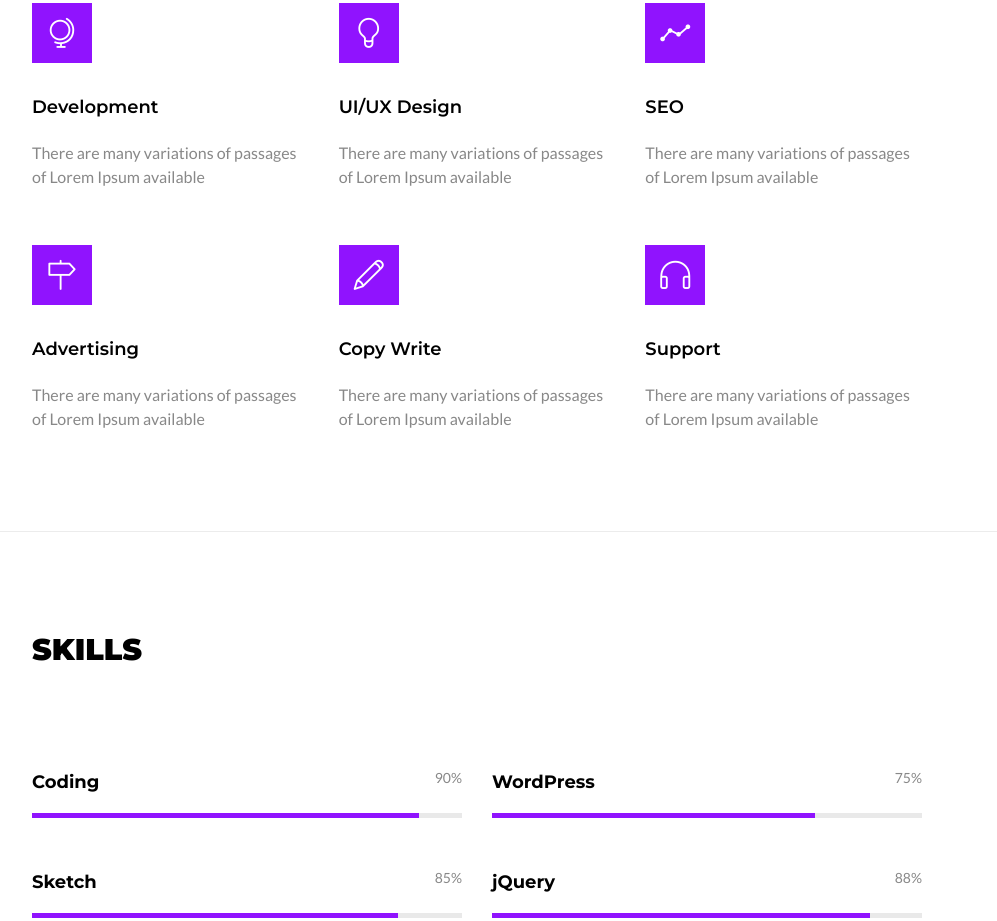
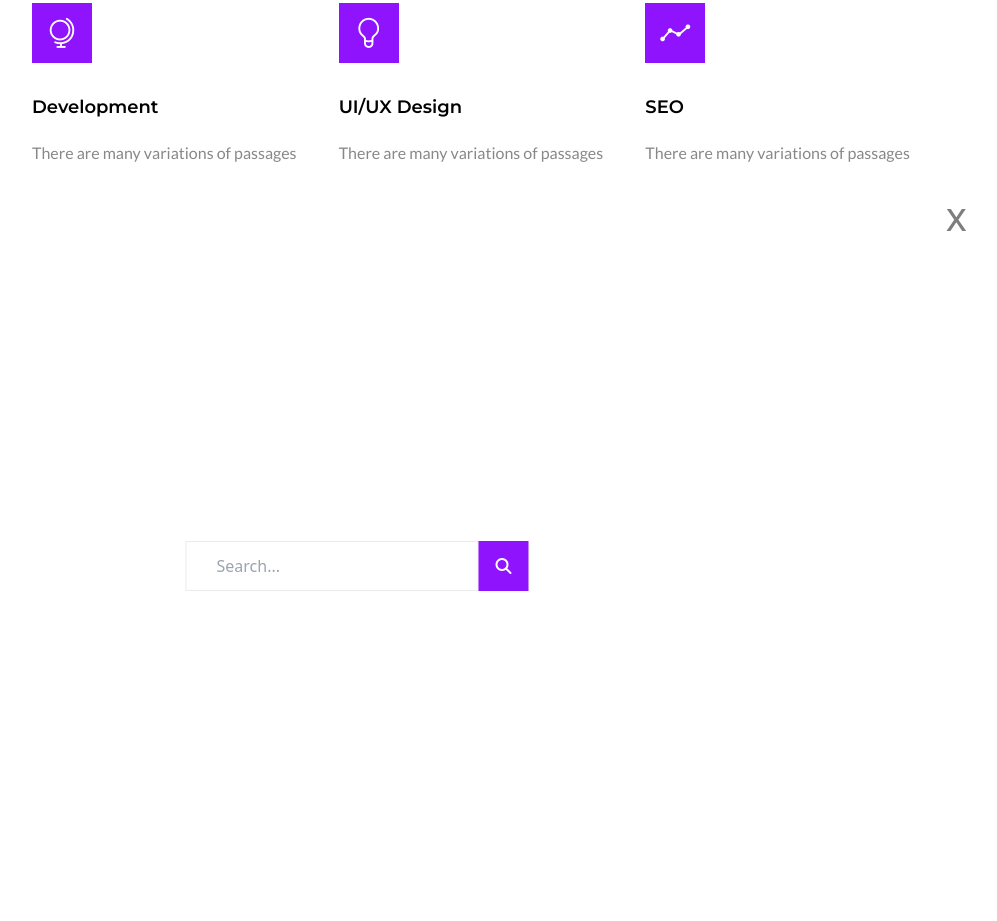
Before and after one commit to ngdinhan/cv-tail, a website built with Vite: page index.html in a window 1280 px wide. Shown: the part 1034-1955 px from the top of the page, without its empty margins (283-1280 px from the left). Built offline with nearby package versions, Linux system fonts and the light colour scheme; a script that the page names is missing.

Commit message:
add function search popup

```diff
--- a/index.html
+++ b/index.html
@@ -29,6 +29,42 @@
   </head>
 
   <body class="bg-regal-white text-base overflow-x-hidden">
+
+    <!-- preloader start -->
+    <div class="" id="preloader">
+
+    </div>
+    <!-- preloader end -->
+
+    <!-- search-popup start -->
+    <div class="search-popup bg-regal-white h-screen fixed top-0 w-full z-2">
+      <button type="button" class="close float-right text-2xl font-bold leading-1 text-regal-black opacity-0.5" aria-label="Close">
+        <span aria-hidden="true">x</span>
+      </button>
+      <form
+        class="form-inline search-form flex items-center absolute left-1/2 top-1/2 mb-48"
+        role="search"
+        method="get"
+        id="searchform"
+        action=""
+      >
+        <input
+          class="form-control block rounded-none w-full h-50 py-10 px-30 text-base font-light leading-1.6 text-regal-black-0 bg-regal-white bg-none border-1 border-solid border-regal-gr-w shadow-none"
+          type="text"
+          aria-label="Search"
+          name="s"
+          id="search-full"
+          placeholder="Search..."
+          value=""
+          required=""
+        />
+        <button class="search h-50 w-50 bg-regal-purple text-regal-white border-0" type="submit">
+          <i class="fas fa-search"></i>
+        </button>
+      </form>
+    </div>
+    <!-- search-popup end -->
+
     <!-- mobile header start -->
     <header
       class="mobile-header bg-regal-white border-1 border-solid border-regal-gr-w py-10 px-0 block lg:hidden"
@@ -412,7 +448,7 @@
               Experience
             </h2>
             <div class="grid grid-cols-1 md:grid-cols-2 gap-x-30">
-              <div class="relative md:h-690 lg:h-620">
+              <div class="relative">
                 <div
                   class="relative pl-50 mb-100 w-full bg-inherit after:content-[''] after:absolute after:w-9 after:h-9 after:left-0 after:bg-regal-purple after:top-7 after:z-1"
                 >
@@ -472,7 +508,7 @@
                 ></span>
               </div>
 
-              <div class="relative md:h-690 lg:h-620">
+              <div class="relative">
                 <div
                   class="relative pl-50 mb-100 w-full bg-inherit after:content-[''] after:absolute after:w-9 after:h-9 after:left-0 after:bg-regal-purple after:top-7 after:z-1"
                 >
--- a/src/input.css
+++ b/src/input.css
@@ -14,6 +14,58 @@
         padding-bottom: 100px;
         position: relative;
     }
+
+    /* search-popup start */
+    .search-popup{
+        transition: all 0.7s ease-in-out;
+        transform: translateY(150%);
+        -webkit-transition: all 0.7s ease-in-out;
+        -moz-transition: all 0.7s ease-in-out;
+        -webkit-transform: translateY(150%);
+        -moz-transform: translateY(150%);
+        -ms-transform: translateY(150%);
+        -o-transform: translateY(150%);
+    }
+    .search-popup.open{
+        transform: translateY(0);
+        -webkit-transform: translateY(0);
+        -moz-transform: translateY(0);
+        -ms-transform: translateY(0);
+        -o-transform: translateY(0);
+    }
+    .close{
+        text-shadow:0 1px 0 #fff;
+    }
+    /* button.close{
+        padding:0;
+        background-color: transparent;
+        border:0;
+        -webkit-appearance: none;
+        -moz-appearance: none;
+        appearance: none;
+    } */
+    button.close{
+        font-size:2.5rem;
+        margin-top:30px;
+        margin-right:30px;
+        font-weight:400;
+    }
+    .close:not(:disabled):not(.disable){
+        cursor:pointer;
+    }
+    .form-inline{
+        flex-flow: row wrap;
+        display: -ms-flexbox;
+        -ms-flex-flow: row wrap;
+        -ms-flex-align: center;
+    }
+    .search-form{
+        transform: translate(-50%, -50%);
+    }
+    .form-control{
+       -webkit-box-shadow: none;
+    }
+    /* search-popup end */
 
     /* menu desktop header start */
     header.desktop-header {
@@ -241,8 +293,7 @@
     }
     /* button end */
 
-
-    /* custom button start */
+    /* custom button and responsive start */
     header.mobile-header{
         border-bottom: 1px solid #ececec;
         transition: all 0.3s ease-in-out;
@@ -266,6 +317,27 @@
         -webkit-transform: translateX(240px);
         transform: translateX(240px);
     }
+
+    @media (min-width:576px){
+        .form-inline .form-control{
+            display: inline-block;
+            width:auto;
+            vertical-align: middle;
+        }
+    }
+    @media (max-width:767px){
+        .blogs-info{
+            flex-direction:column;
+        }
+        .prices-item{
+            margin-bottom:30px;
+        }
+    }
+    @media only screen and (min-width: 768px) and (max-width: 991px){
+        .nda-container{
+            max-width: 720px;
+        }
+    }
     @media only screen and (max-width: 991px){
         header.mobile-header {
             display: block;
@@ -282,23 +354,10 @@
             margin-left: 0;
         }
     }
-    @media (max-width:767px){
-        .blogs-info{
-            flex-direction:column;
-        }
-        .prices-item{
-            margin-bottom:30px;
-        }
-    }
-    @media only screen and (min-width: 768px) and (max-width: 991px){
-        .nda-container{
-            max-width: 720px;
-        }
-    }
     @media (min-width:1200px){
         .nda-container{
             max-width:920px;
         }
     }
-    /* custom button end */
+    /* custom button and responsive end */
 }
--- a/tailwind.config.js
+++ b/tailwind.config.js
@@ -30,6 +30,7 @@ module.exports = {
         '100': '100px',
       },
       opacity:{
+        '0.5': '0.5',
         '0.9': '0.9',
       },
       inset: {
@@ -78,6 +79,7 @@ module.exports = {
         '30': '30px',
         '33': '33px',
         '40': '40px',
+        '50': '50px',
         '60': '60px',
         '80': '80px',
         '240': '240px',
@@ -147,6 +149,7 @@ module.exports = {
         '33': '33px',
         '34': '34px',
         '40': '40px',
+        '50': '50px',
         '60': '60px',
         '80': '80px',
         '620': '620px',
@@ -184,6 +187,7 @@ module.exports = {
       },
       zIndex:{
         '1': '1',
+        '2': '2',
         '4': '4',
       },
       gap:{
@@ -196,6 +200,9 @@ module.exports = {
       },
       letterSpacing:{
         '0.77':'0.77px',
+      },
+      translate: {
+        '(-50% -50%)': '-50% -50%',
       },
       transformOrigin: {
         '50-100': '50% 100%',
```
Also changed, not shown: build/css/style.css.
